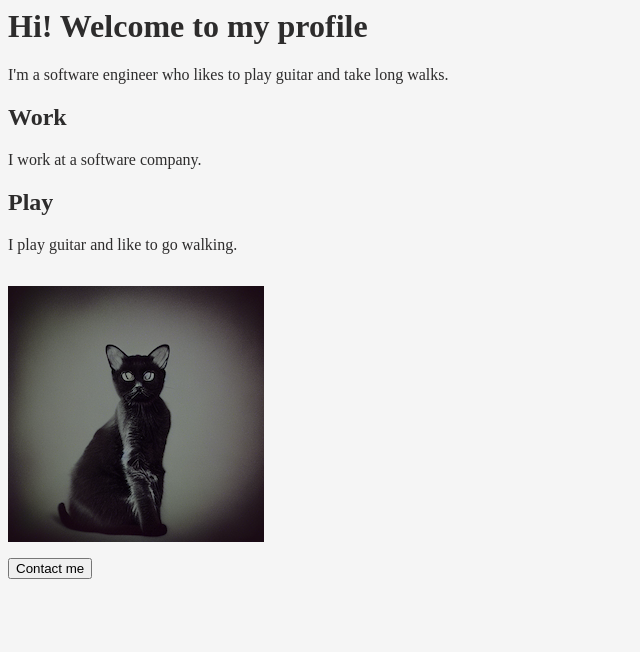
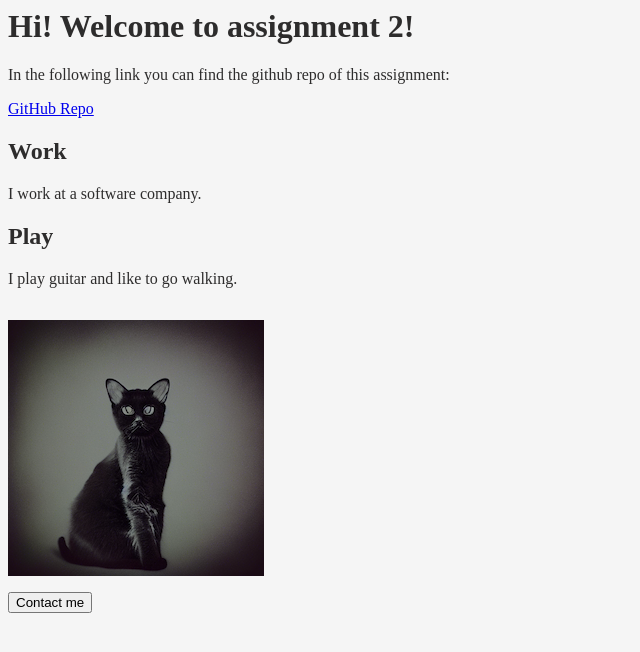
Before and after one commit to saar-c/47723-digital-product-jam, a website: page index.html in a window 1280 px wide. Shown: the whole page, without its empty margins (0-640 px from the left). Drawn offline with Linux system fonts and the light colour scheme.

Commit message:
a tag, div tag, p tag

```diff
--- a/index.html
+++ b/index.html
@@ -2,18 +2,20 @@
 
 <head>
   <meta charset=utf-8>
-  <title></title>
+  <title> Ass #2 </title>
   <link rel="stylesheet" href="index.css" />
 </head>
 
 <body>
+  <script src="index.js"></script>
   <div id="container">
     <div id="main">
       <div class="intro">
-        <h1>Hi! Welcome to my profile</h1>
+        <h1>Hi! Welcome to assignment 2!</h1>
         <p>
-          I'm a software engineer who likes to play guitar and take long walks.
+          In the following link you can find the github repo of this assignment:
         </p>
+        <a href="https://github.com/saar-c/47723-digital-product-jam"> GitHub Repo </a>
       </div>
       <div id="work">
         <h2>Work</h2>
@@ -35,7 +37,7 @@
       </div>
     </div>
   </div>
-  <script src="index.js"></script>
+
 </body>
 
 </html>
```
